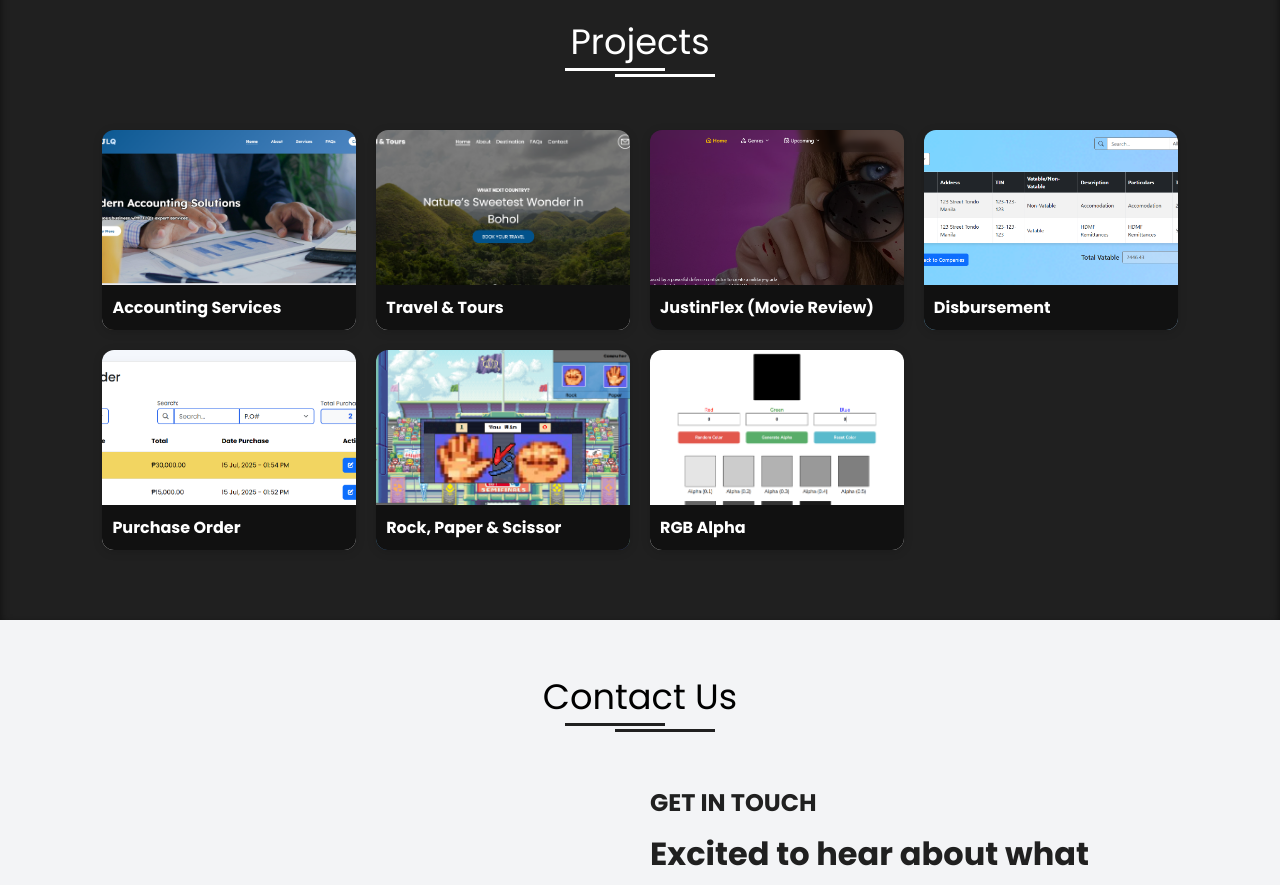
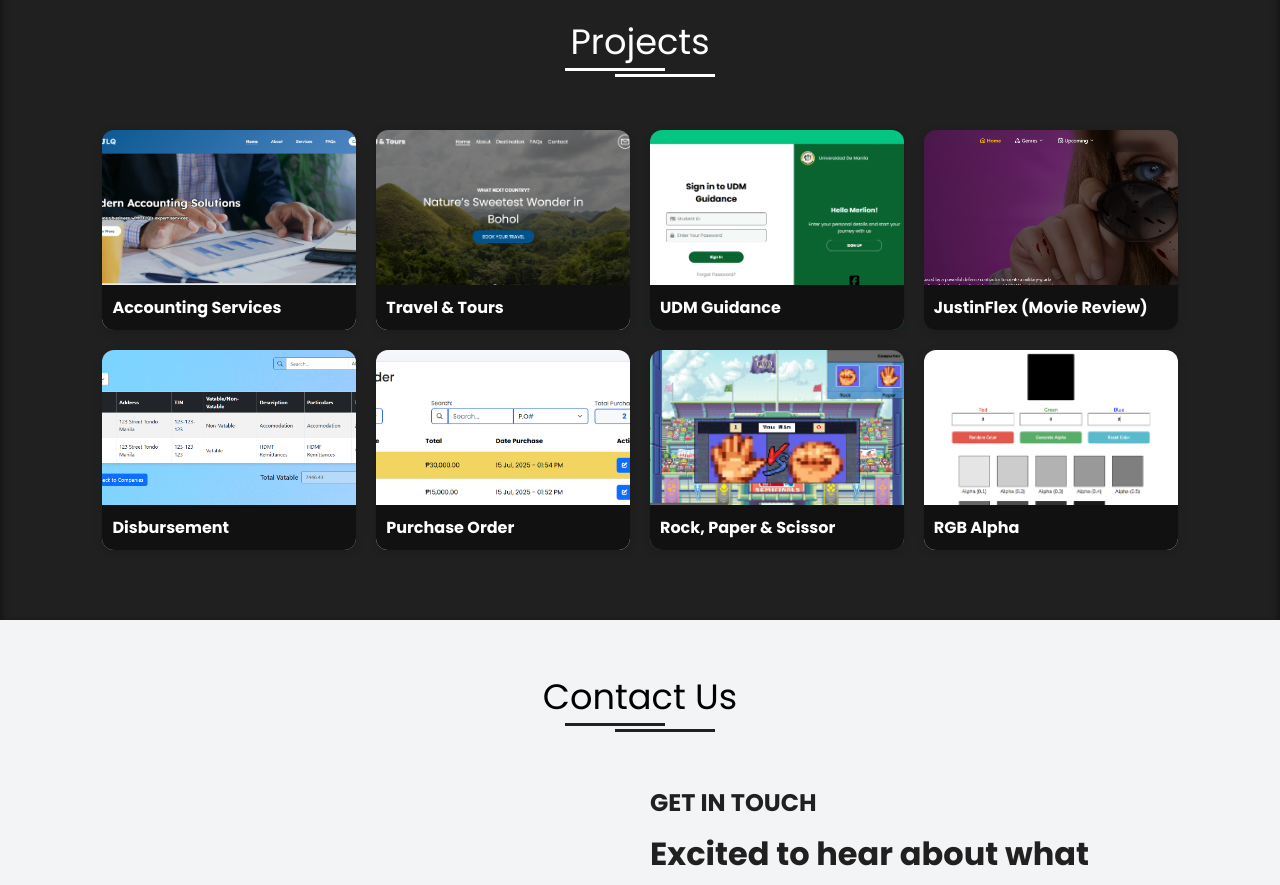
Before and after one commit to JustinCoders/my-portfolio, a React (Vite) app: page / in a window 1280 px wide. Shown: the part 1400-2285 px from the top of the page. Built offline with nearby package versions, Linux system fonts and the light colour scheme.

Commit message:
Add new project (UDM Guidance)

```diff
--- a/src/Components/Project/Project.jsx
+++ b/src/Components/Project/Project.jsx
@@ -21,7 +21,12 @@ const Project = () => {
           <ProjectCard
             imgSrc="/ProjectPhoto/traveltours.png"
             title="Travel & Tours"
-            url=""
+            url="#"
+          />
+          <ProjectCard
+            imgSrc="/ProjectPhoto/udmguidance.png"
+            title="UDM Guidance"
+            url="#"
           />
           <ProjectCard
             imgSrc="/ProjectPhoto/justinflex.png"
```
Also changed, not shown: public/ProjectPhoto/udmguidance.png (added).
